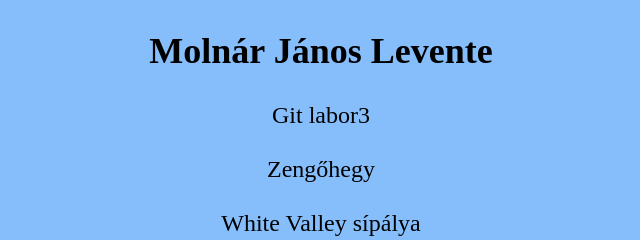
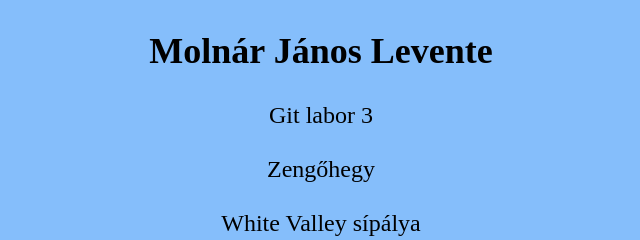
Before and after one commit to Jxncsi/jxncsi.github.io, a plain HTML site: page index.html in a window 1280 px wide. Shown: the full height of the page, 319-959 px from the left. Drawn offline with Linux system fonts and the light colour scheme.

Commit message:
Update index.html

```diff
--- a/index.html
+++ b/index.html
@@ -28,7 +28,7 @@
 
 <body>
     <h2>Molnár János Levente</h2>
-    <a href="/gitlabor3/index.html">Git labor3</a><br>
+    <a href="/gitlabor3/index.html">Git labor 3</a><br>
     <a href="/zengohegy/index.html">Zengőhegy</a><br>
     <a href="/whitevalleysipalya/index.html">White Valley sípálya</a>
 </body>
```
